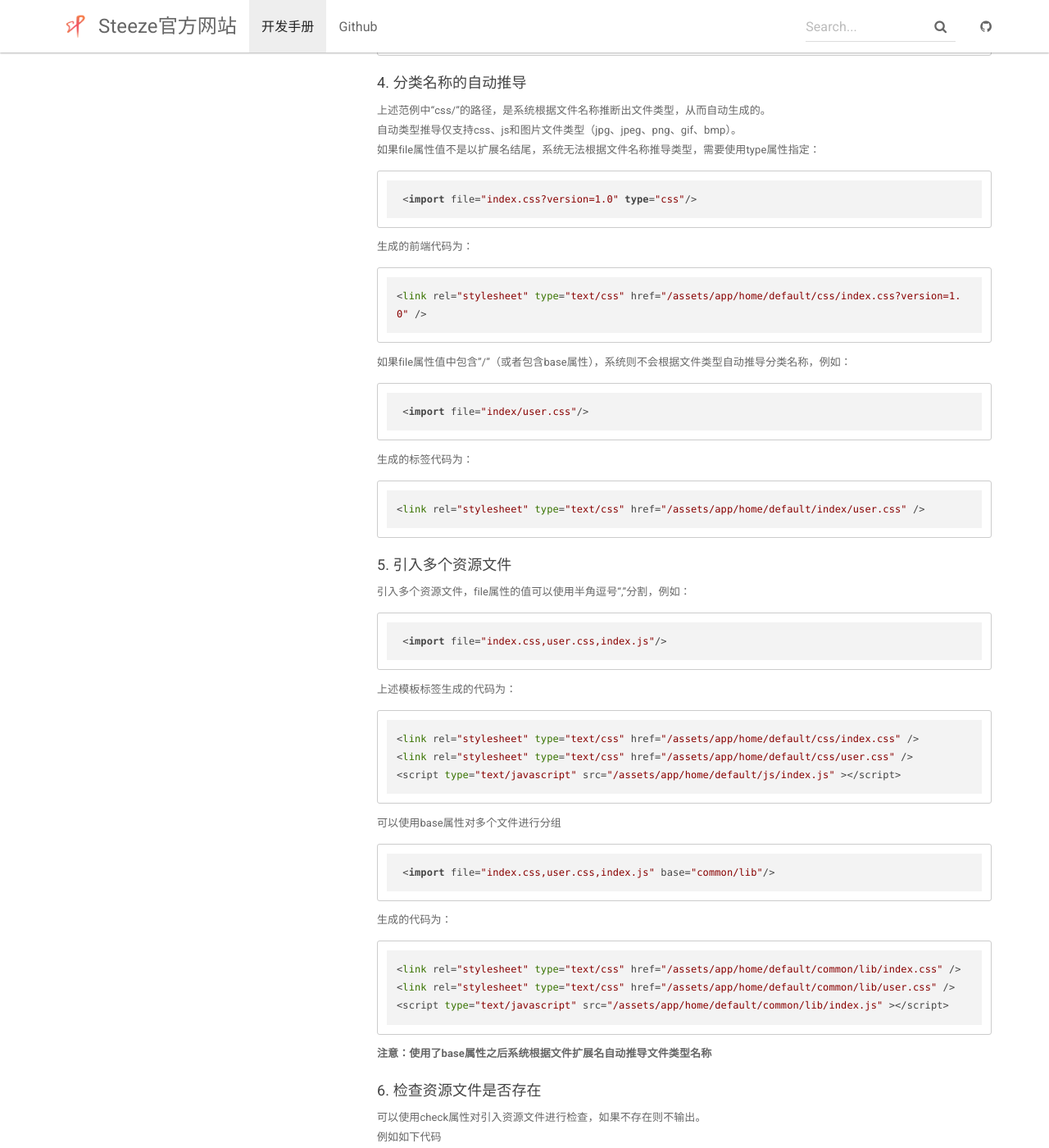
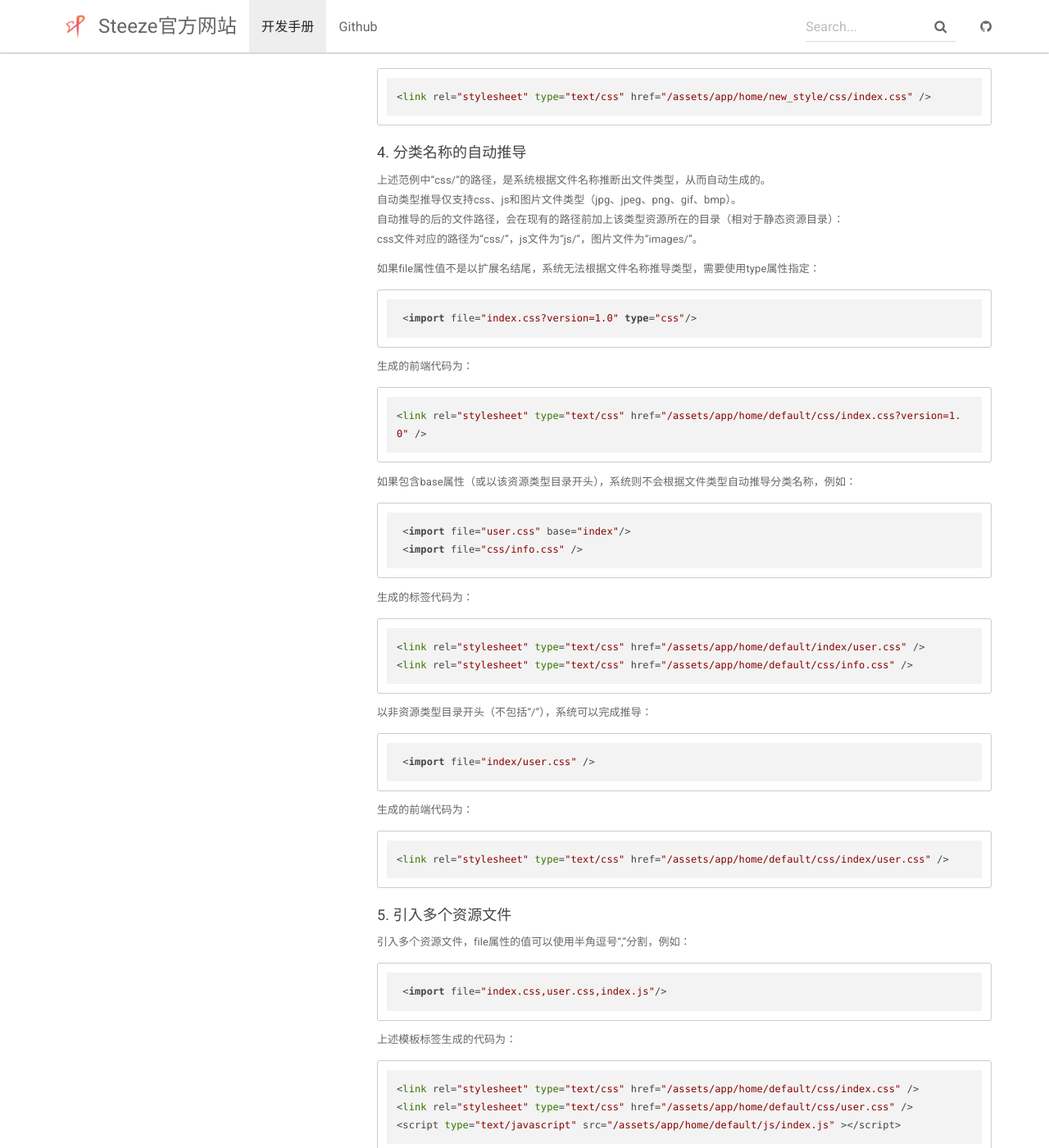
Before and after one commit to springwind2006/demo, a Jekyll site: the page built from _docs/view/tpl_tags.md, in a window 1280 px wide and 1400 px high, scrolled down 10551 px. Shown: the whole window at 82% size. Built offline with Jekyll 4.4.1, drawn with Linux system fonts in a browser that asks for light colours; nearby versions of some CDN libraries; comment, search, counter and statistics services are not loaded; some of the changed text lies outside the part shown.

Commit message:
更新标签文档import部分

````diff
--- a/_docs/view/tpl_tags.md
+++ b/_docs/view/tpl_tags.md
@@ -314,8 +314,9 @@ Steeze的模版布局是为了弥补模板包含功能的缺陷。多个模版
 </html>
 ```
 
-**特别提示：由于系统对模板的缓存机制，如果对预先定义好的视图布局文件再次进行修改。新的布局不会立即生效，需要更新模版缓存后才生效。**
-**因此在日常的开发中，布局文件一旦定义好之后，后期不应该频繁修改。**
+**特别提示：**
+1. 由于系统对模板的缓存机制，如果对预先定义好的视图布局文件再次进行修改。新的布局不会立即生效，需要更新模版缓存后才生效。因此在日常的开发中，布局文件一旦定义好之后，后期不应该频繁修改。
+2. 在使用布局的模版文件中，如果assgin标签在slice标签外部，会作为全局模版变量，布局文件或slice内部定义的同名模版变量会覆盖同名全局模版变量。
 
 ## 六、调用控制器标签方法
 使用action标签调用控制器的标签方法，极大地方便了应用中模块化开发。
@@ -526,6 +527,9 @@ import标签的主要属性如下：
 
 上述范例中“css/"的路径，是系统根据文件名称推断出文件类型，从而自动生成的。
 自动类型推导仅支持css、js和图片文件类型（jpg、jpeg、png、gif、bmp）。
+自动推导的后的文件路径，会在现有的路径前加上该类型资源所在的目录（相对于静态资源目录）：
+css文件对应的路径为“css/”，js文件为“js/”，图片文件为“images/”。
+
 如果file属性值不是以扩展名结尾，系统无法根据文件名称推导类型，需要使用type属性指定：
 
 ```
@@ -537,16 +541,30 @@ import标签的主要属性如下：
 <link rel="stylesheet" type="text/css" href="/assets/app/home/default/css/index.css?version=1.0" />
 ```
 
-如果file属性值中包含"/"（或者包含base属性），系统则不会根据文件类型自动推导分类名称，例如：
+如果包含base属性（或以该资源类型目录开头），系统则不会根据文件类型自动推导分类名称，例如：
 
 ```
- <import file="index/user.css"/>
+ <import file="user.css" base="index"/>
+ <import file="css/info.css" />
 ```
 生成的标签代码为：
 
 ```
 <link rel="stylesheet" type="text/css" href="/assets/app/home/default/index/user.css" />
+<link rel="stylesheet" type="text/css" href="/assets/app/home/default/css/info.css" />
 ```
+
+以非资源类型目录开头（不包括“/”），系统可以完成推导：
+
+```
+ <import file="index/user.css" />
+```
+生成的前端代码为：
+
+```
+<link rel="stylesheet" type="text/css" href="/assets/app/home/default/css/index/user.css" />
+```
+
 
 ### 5. 引入多个资源文件
 引入多个资源文件，file属性的值可以使用半角逗号“,”分割，例如：
````
